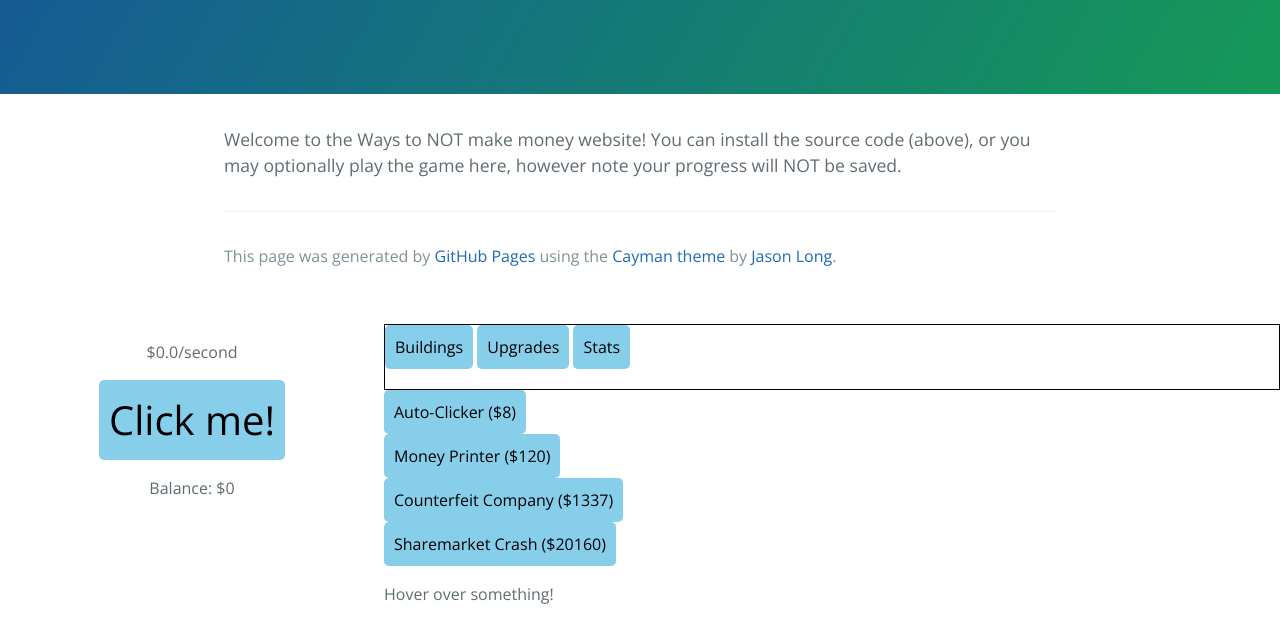
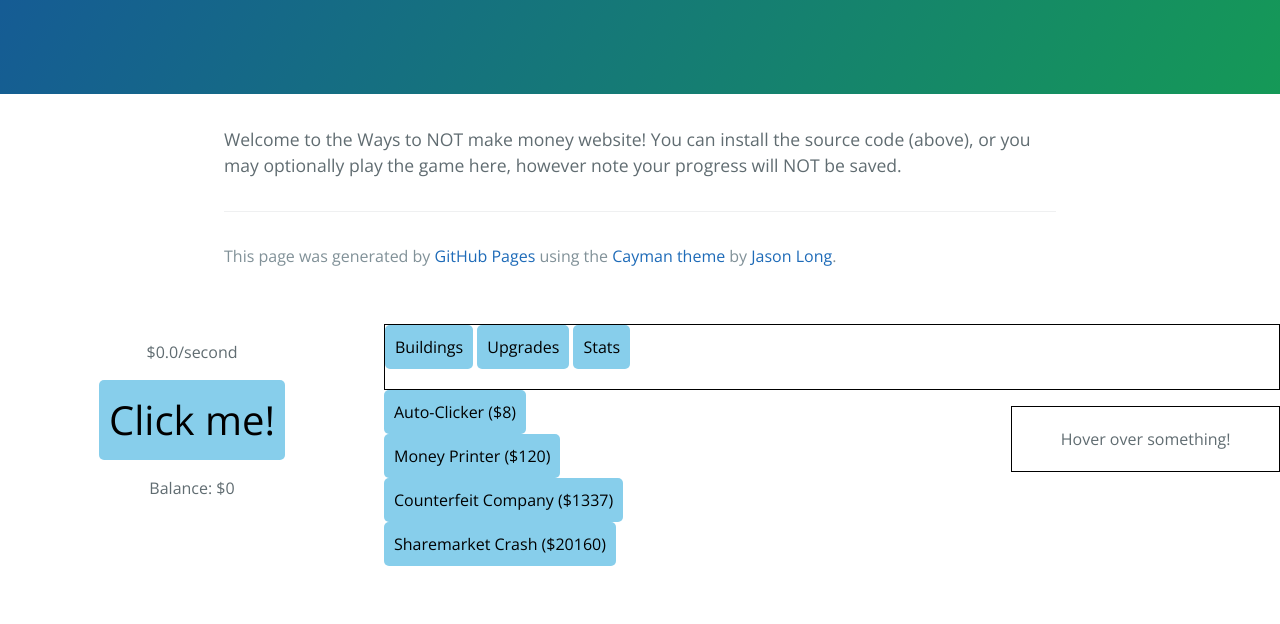
Before and after one commit to Ways-to-not-make-money/Ways-to-not-make-money.github.io, a website: page index.html in a window 1280 px wide. Shown: the part 176-800 px from the top of the page. Drawn offline with nearby package versions, Linux system fonts and the light colour scheme.

Commit message:
Update styles.css

```diff
--- a/app/css/styles.css
+++ b/app/css/styles.css
@@ -27,12 +27,28 @@ button {
 }
 
 #topbar {
+  border: 1px solid black;
   padding-bottom: 20px;
-  border: 1px solid black;
+}
+
+#items {
+  position: absolute;
+  left: 0;
+  width: 70%;
 }
 
 #buildings {
   display: block;
+}
+
+#hoverinfo {
+  position: absolute;
+  right: 0;
+  width: 30%;
+  border: 1px solid black;
+  padding-top: 20px;
+  padding-bottom: 20px;
+  text-align: center;
 }
 
 #upgrades {
```
